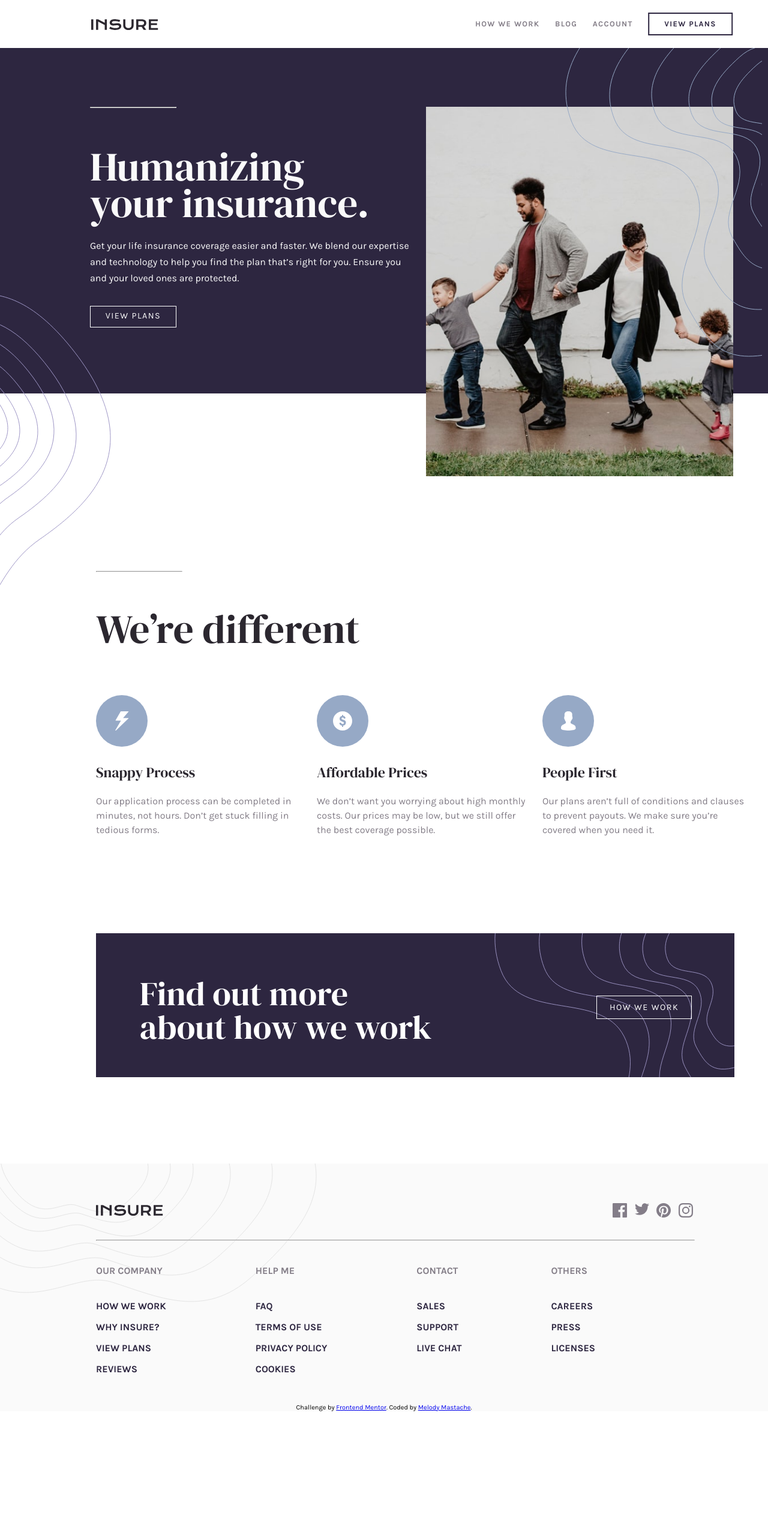
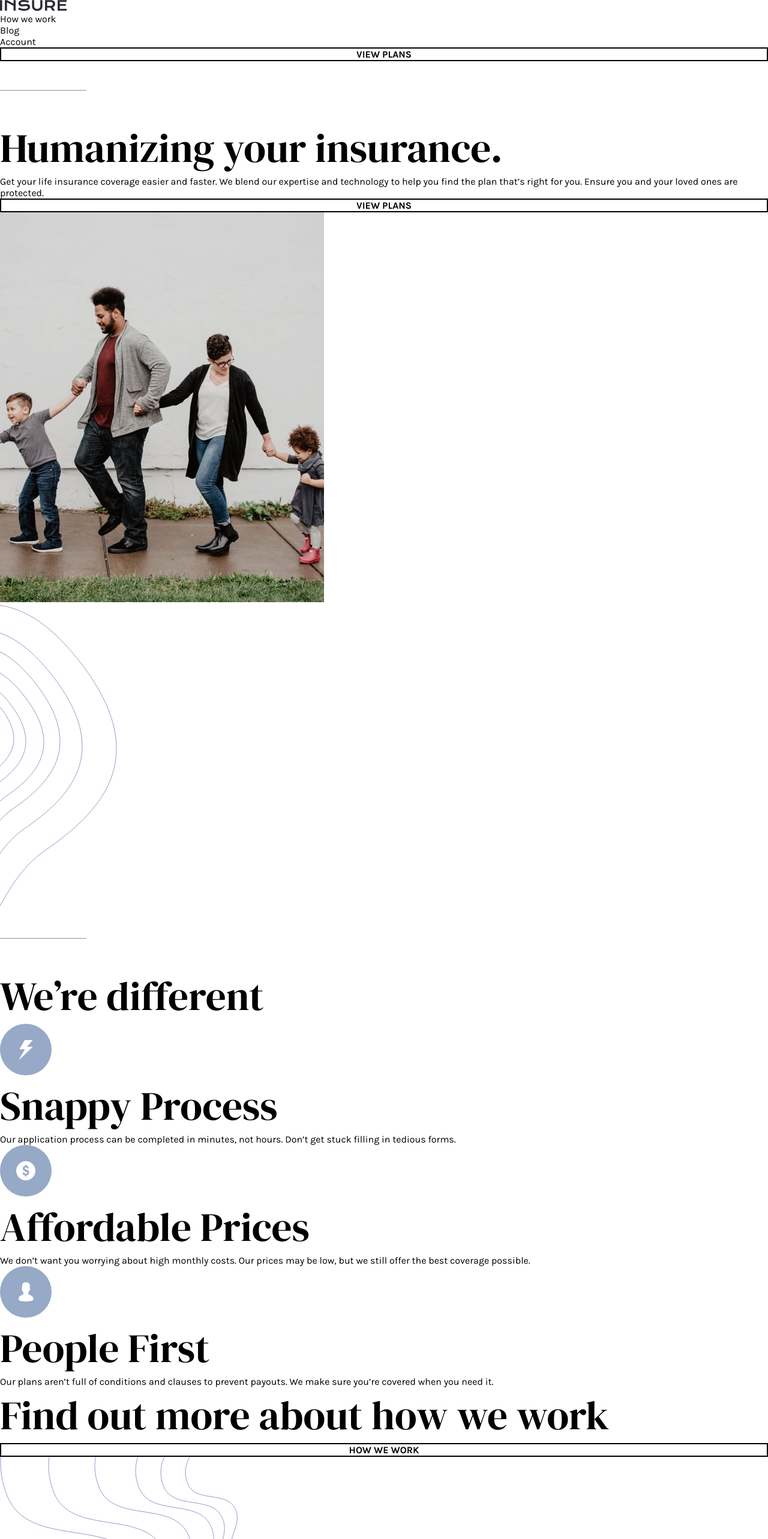
Before and after one commit to melodymastache/Insure-Landing-Page, a React (Create React App) app: page / in a window 1280 px wide. Shown: the top 2566 px of the page at 60% size. Before the commit the page ends 2353 px from the top, so only its background shows below. Built offline with nearby package versions, Linux system fonts and the light colour scheme.

Commit message:
starting mobile view

```diff
--- a/src/App.scss
+++ b/src/App.scss
@@ -41,7 +41,7 @@ $very-light-gray: hsl(0, 0%, 98%);
 }
 
 /******************** DESKTOP VIEW STYLES ********************/
-
+@media screen and (min-width: 501px) and (max-width: 1040px) {
   /* HEADER COMPONENT */
   .header-parent {
     display: flex; /* activates flexbox */
@@ -54,7 +54,7 @@ $very-light-gray: hsl(0, 0%, 98%);
 
   .align-items {
     display: flex;
-  padding-top: .2em;
+    padding-top: 0.2em;
     flex-flow: column wrap;
   }
 
@@ -112,7 +112,8 @@ $very-light-gray: hsl(0, 0%, 98%);
     }
   }
 
-#wavy-right-bg { // cannot get this to touch the far right edge of the screen....why??
+  #wavy-right-bg {
+    // cannot get this to touch the far right edge of the screen....why??
     margin-top: -49.5em;
     background-image: url(./images/bg-pattern-intro-right-desktop.svg);
     background-repeat: no-repeat;
@@ -130,7 +131,7 @@ $very-light-gray: hsl(0, 0%, 98%);
     width: 7em;
     padding-bottom: 0.4em;
     line-height: 0.9em;
-  padding-top: .3em;
+    padding-top: 0.3em;
   }
 
   #intro-button {
@@ -221,7 +222,7 @@ $very-light-gray: hsl(0, 0%, 98%);
     text-align: center;
     padding: 0.7em 0em;
     z-index: 1; /* put button in front of bg */
-  font-size: .9em;
+    font-size: 0.9em;
     margin: 7.2em -25em 0em 0em;
     letter-spacing: 0.1em;
     width: 11em;
@@ -248,7 +249,7 @@ $very-light-gray: hsl(0, 0%, 98%);
     .icon {
       margin-top: 3.3em;
       margin-bottom: 1.5em;
-    margin-left: .8em;
+      margin-left: 0.8em;
     }
 
     .logo {
@@ -277,7 +278,7 @@ svg path {
   }
 
   .socials-container {
-  padding-top: .8em; /* lines up social icons with logo */
+    padding-top: 0.8em; /* lines up social icons with logo */
     margin-left: auto;
     display: flex;
   }
@@ -297,7 +298,6 @@ svg path {
     color: $dark-greyish-violet;
     margin-top: 2.5em;
     margin-bottom: 2em;
-
   }
 
   .link {
@@ -324,6 +324,9 @@ svg path {
 
   /* mobile mode */
   @media screen and (max-width: 500px) {
+    .contact-container {
+    }
+
     footer {
       text-align: center;
 
@@ -332,3 +335,4 @@ svg path {
       }
     }
   }
+}
```
Lines whose indentation alone changed are shown as unchanged.
